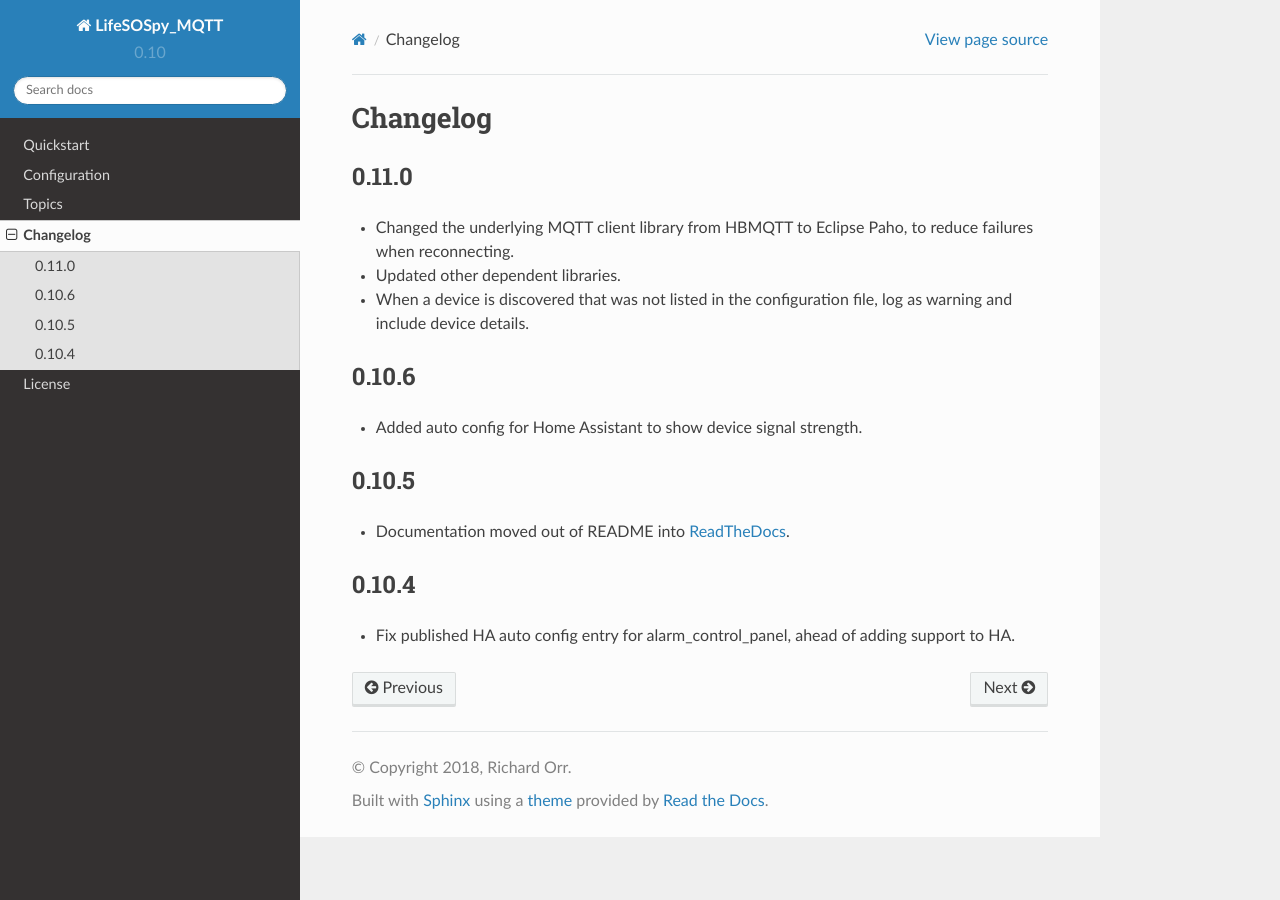
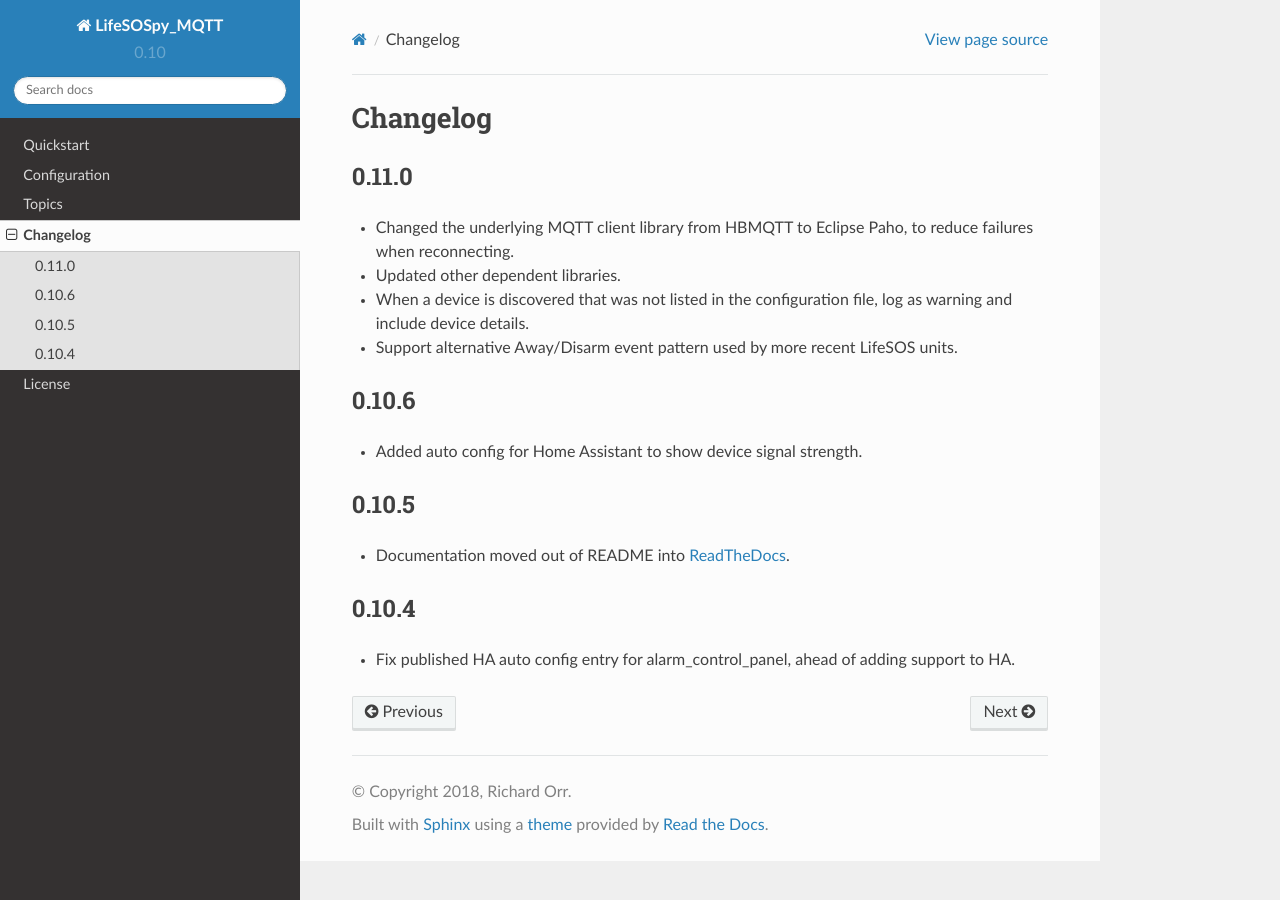
Before and after one commit to rorr73/LifeSOSpy_MQTT, a Sphinx documentation site: the page built from docs/changelog.rst, in a window 1280 px wide. Built offline with Sphinx 7.4.7 and the Read the Docs theme 2.0.0, drawn with Linux system fonts in a browser that asks for light colours.

Commit message:
Updated changelog for 0.11.0

```diff
--- a/docs/changelog.rst
+++ b/docs/changelog.rst
@@ -7,6 +7,7 @@ Changelog
 - Changed the underlying MQTT client library from HBMQTT to Eclipse Paho, to reduce failures when reconnecting.
 - Updated other dependent libraries.
 - When a device is discovered that was not listed in the configuration file, log as warning and include device details.
+- Support alternative Away/Disarm event pattern used by more recent LifeSOS units.
 
 0.10.6
 ------
```
